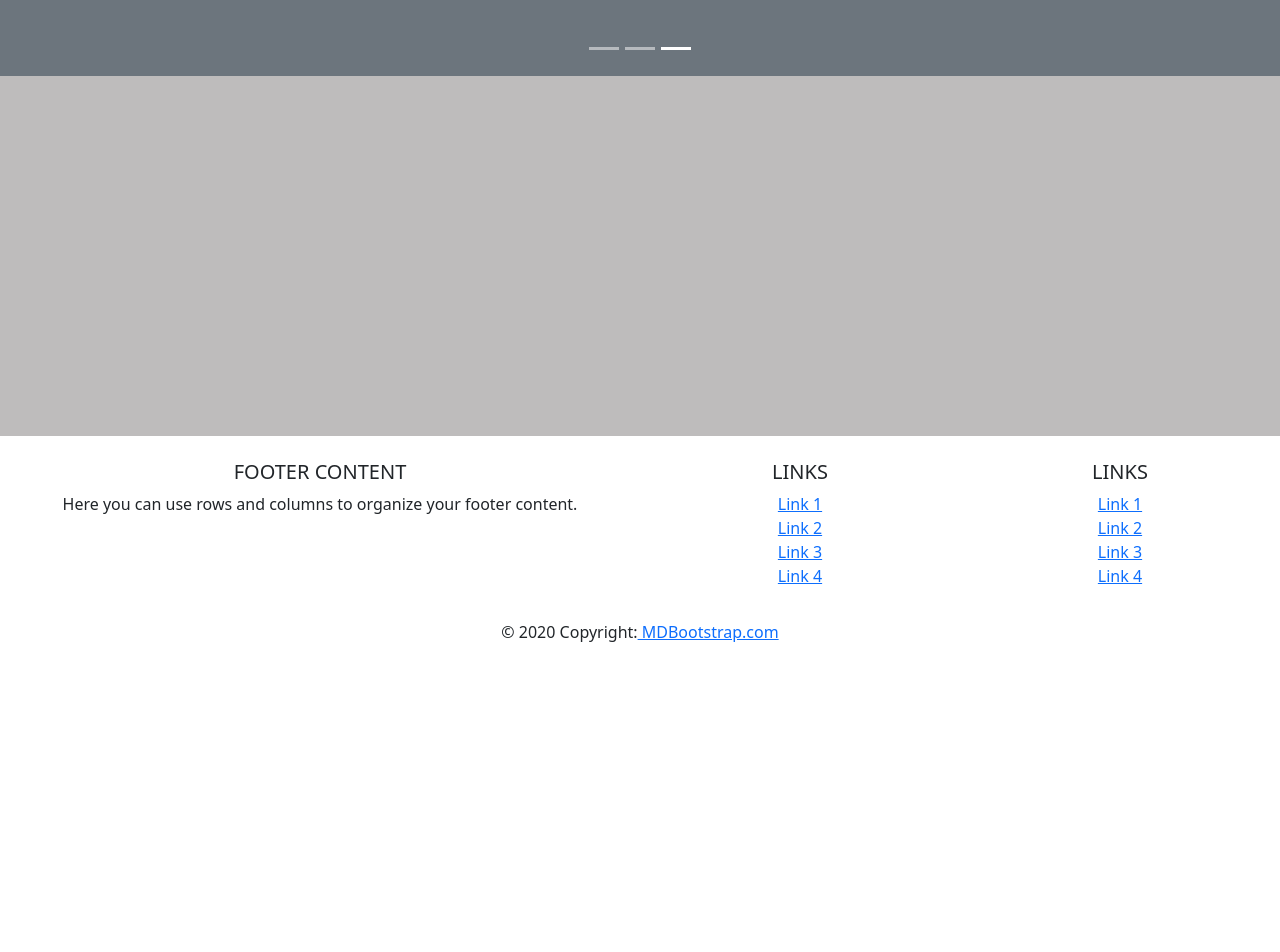
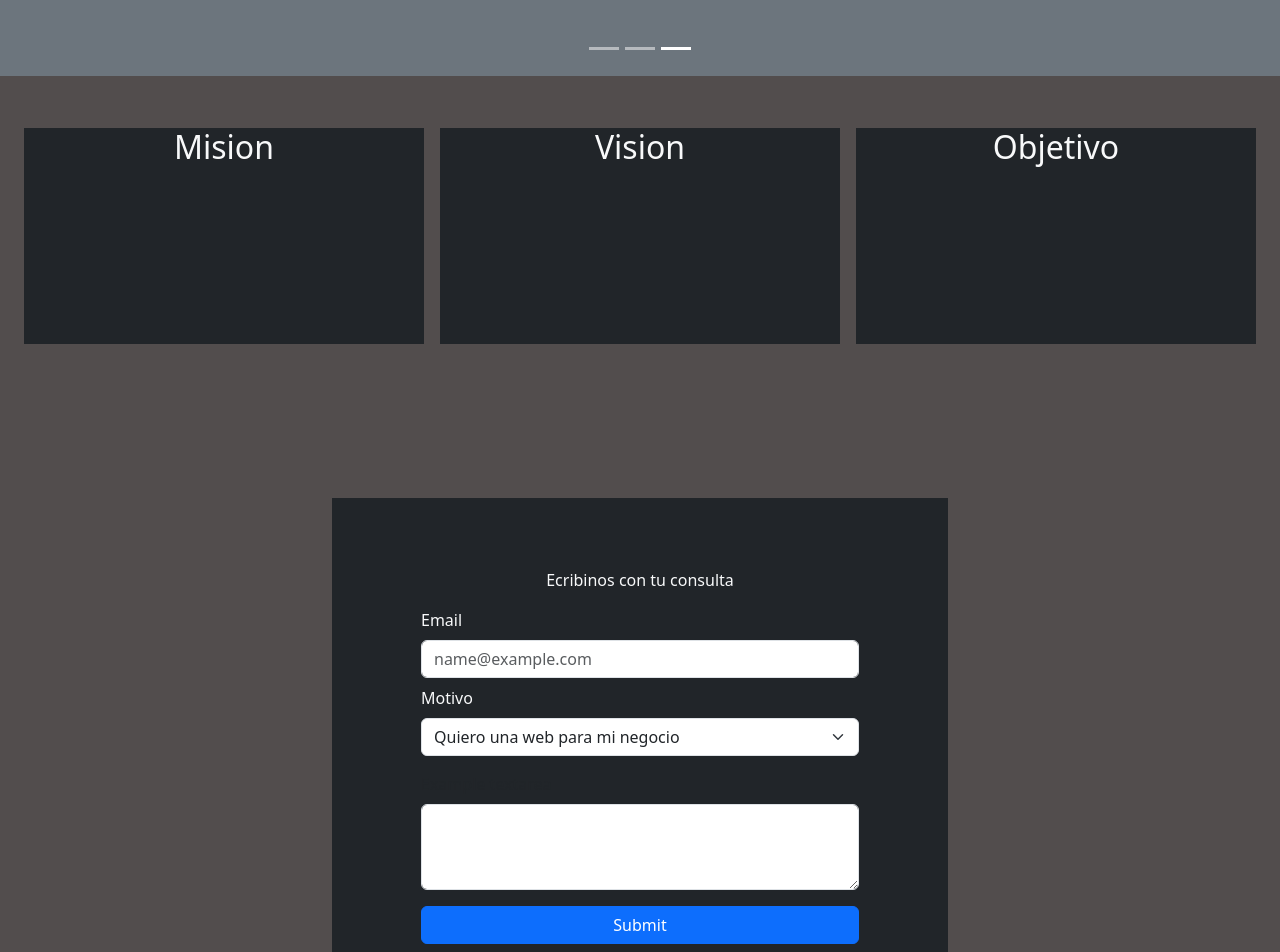
Before and after one commit to MendioX/land-spyle, a React (Create React App) app: page /home in a window 1280 px wide. Shown: the part 340-1292 px from the top of the page. Before the commit the page ends 1000 px from the top, so only its background shows below. Built offline with nearby package versions, Linux system fonts and the light colour scheme.

Commit message:
maqueta land spyle

```diff
--- /dev/null
+++ b/src/components/formContacto.js
@@ -0,0 +1,41 @@
+import React from "react";
+
+export const Contacto = () =>  {
+
+    return (
+
+<div className="w-50 bg-dark h-100 p-3 d-flex flex-column justify-content-center align-items-center">
+<div className="mb-3 w-75  align-content-center ">
+
+<label for="exampleFormControlInput1" className="form-label text-light w-100 text-center">Ecribinos con tu consulta</label>
+
+<label for="exampleFormControlInput1" className="form-label text-light w-100 mt-2">Email</label>
+
+    <input type="email" className="form-control " id="exampleFormControlInput1" placeholder="name@example.com"></input>
+
+    <label for="exampleFormControlInput1" className="form-label text-light w-100 mt-2">Motivo</label>
+
+    <select class="form-select" aria-label="Default select example">
+  <option selected>Quiero una web para mi negocio</option>
+  <option value="1">Quiero mejorar un proceso</option>
+  <option value="2">Quiero integrar Mercado Pago a mi Sitio</option>
+  <option value="3">Otro </option>
+
+</select>
+
+</div>
+<div className="mb-3 w-75">
+<label for="exampleFormControlTextarea1" className="form-label">Example textarea</label>
+<textarea className="form-control" id="exampleFormControlTextarea1" rows="3"></textarea>
+
+
+</div>
+<button type="submit" className="btn btn-primary w-75 ">Submit</button>
+</div>
+
+
+
+    )
+}
+
+export default Contacto;
--- /dev/null
+++ b/src/components/sections.js
@@ -0,0 +1,59 @@
+import React from "react";
+import Contacto from "../components/formContacto";
+
+import "../css/section.css"
+
+export const Sections = () =>  {
+    return (
+
+<div>
+
+<section className="mySection mySectionHome ">
+
+<div className="col m-2 bg-dark h-75 flex-column justify-content-center align-items-center">
+
+        <h2 className="text-light text-center"> Mision</h2>
+        <div >
+
+
+
+        </div>
+
+</div>
+<div className="col m-2 bg-dark h-75">
+<h2 className="text-light text-center"> Vision </h2>
+
+</div>
+<div className="col m-2 bg-dark h-75">
+<h2 className="text-light text-center"> Objetivo</h2>
+
+</div>
+
+</section>
+
+<section className="mySection ">
+
+<div className="col m-2 d-flex h-75 flex-column justify-content-center align-items-center">
+
+<Contacto/>
+
+</div>
+
+</section>
+
+
+
+<section className="mySection">
+<h2> Tres</h2>
+
+
+</section>
+</div>
+
+
+    )
+
+
+}
+
+export default Sections;
--- /dev/null
+++ b/src/css/section.css
@@ -0,0 +1,19 @@
+.mySection{
+
+    height:     90vh;
+    width:      100vw;
+
+    background-color: rgb(82, 77, 77);
+
+    padding: 1rem;
+    display: flex;
+
+    flex-direction: row;
+    align-items: center;
+}
+
+.mySectionHome{
+
+    height:     40vh;
+
+}
--- a/src/layauts/home.js
+++ b/src/layauts/home.js
@@ -2,6 +2,8 @@ import React from "react";
 import MyNav from "../components/navbar";
 import MyFooter from "../components/footer";
 
+
+import Sections from "../components/sections";
 import "../css/style.css"
 import Carrousel from "../components/carrousel";
 
@@ -15,13 +17,17 @@ function Home() {
 
             <Carrousel/>
 
+            <Sections/>
+            <MyFooter/>
+
             </div>
 
 
-            <MyFooter/>
+
 
 
         </div>
+
 
     )
 
```
Also changed, not shown: 1 other file (tests, documents, lock files or other folders).
